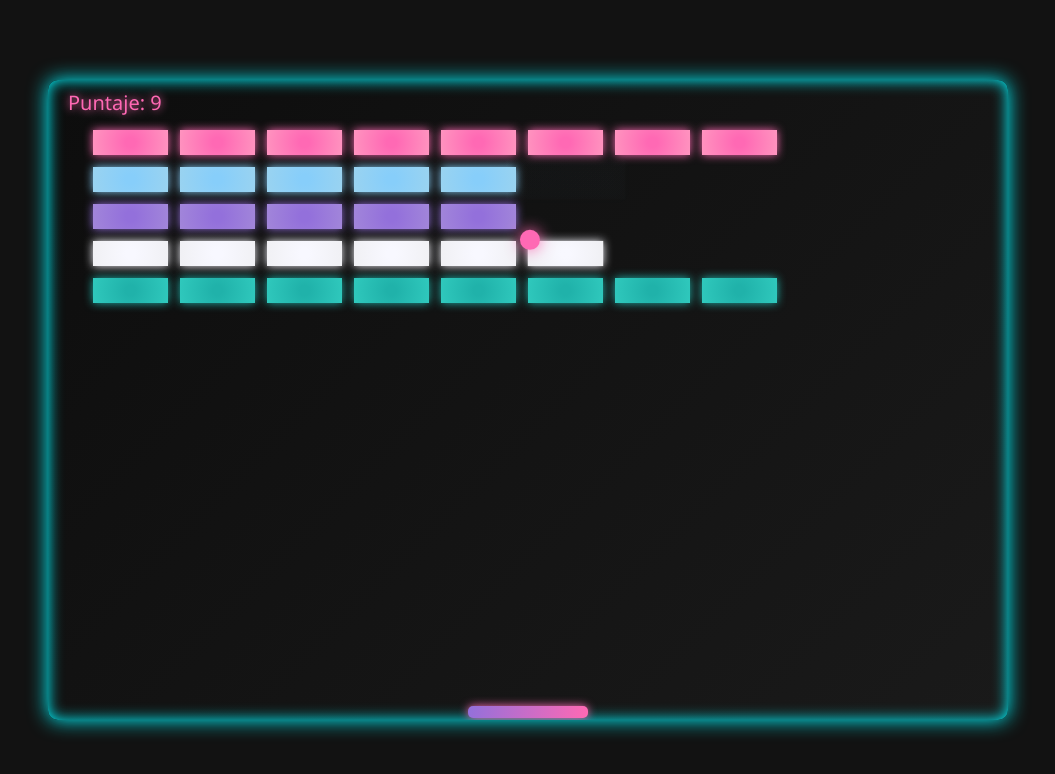
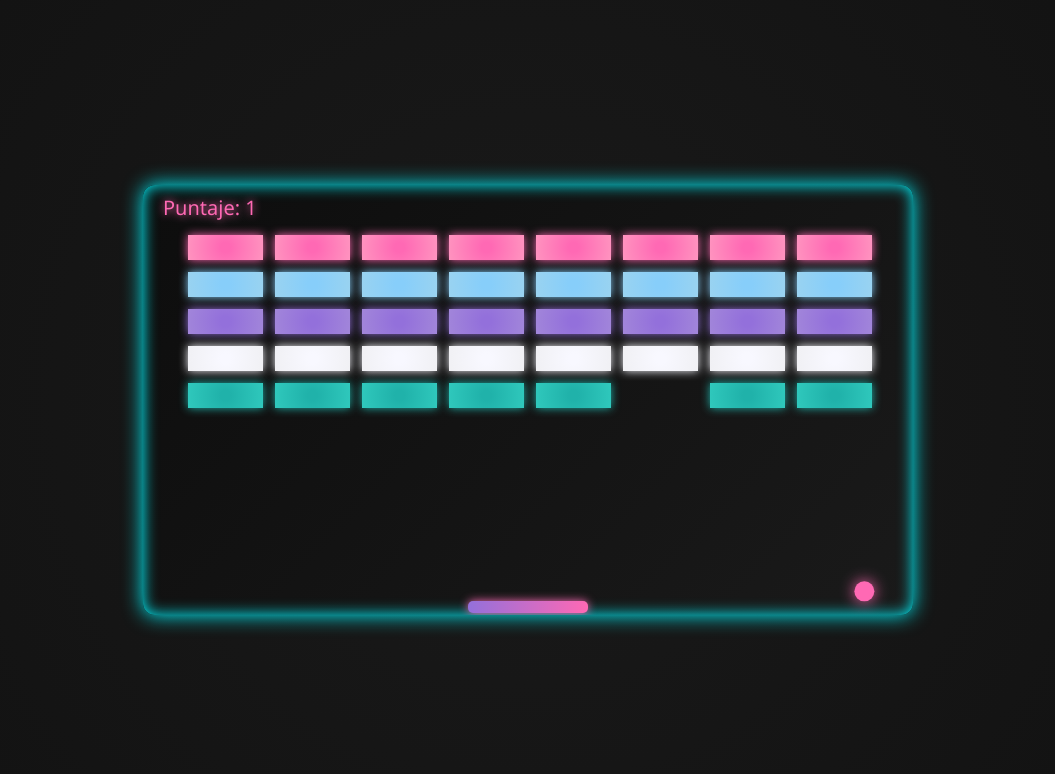
Before and after one commit to danerytoledo/atari-breakoutdgtr, a plain HTML site: page index.html in a window 1280 px wide. Shown: the whole page, without its empty margins (112-1167 px from the left). Drawn offline with Linux system fonts and the light colour scheme.

Commit message:
Detalles de bordes y sombras mejorados

```diff
--- a/index.html
+++ b/index.html
@@ -7,7 +7,7 @@
   <link rel="stylesheet" href="style.css" />
 </head>
 <body>
-  <canvas id="gameCanvas" width="960" height="640"></canvas>
+  <canvas id="gameCanvas" width="770" height="430"></canvas>
   <script src="script.js"></script>
 </body>
 </html>
--- a/style.css
+++ b/style.css
@@ -1,20 +1,35 @@
 body {
   margin: 0;
-  background-color: #121212;
+  background: radial-gradient(circle at center, #1a1a1a 0%, #121212 100%);
   display: flex;
   justify-content: center;
   align-items: center;
   height: 100vh;
   font-family: 'Segoe UI', Tahoma, Geneva, Verdana, sans-serif;
   user-select: none;
+  animation: pulse 6s ease-in-out infinite;
+}
+
+@keyframes pulse {
+  0%, 100% {
+    background-color: #121212;
+  }
+  50% {
+    background-color: #1e1e1e;
+  }
 }
 
 canvas {
   background: linear-gradient(135deg, #0d0d0d 0%, #1a1a1a 100%);
-  border-radius: 10px;
+  border-radius: 12px;
   box-shadow:
     0 0 20px #00f7ff,
     inset 0 0 15px #00f7ff;
   display: block;
   margin: auto;
+  transition: transform 0.3s ease;
 }
+
+canvas:hover {
+  transform: scale(1.02);
+}
```
